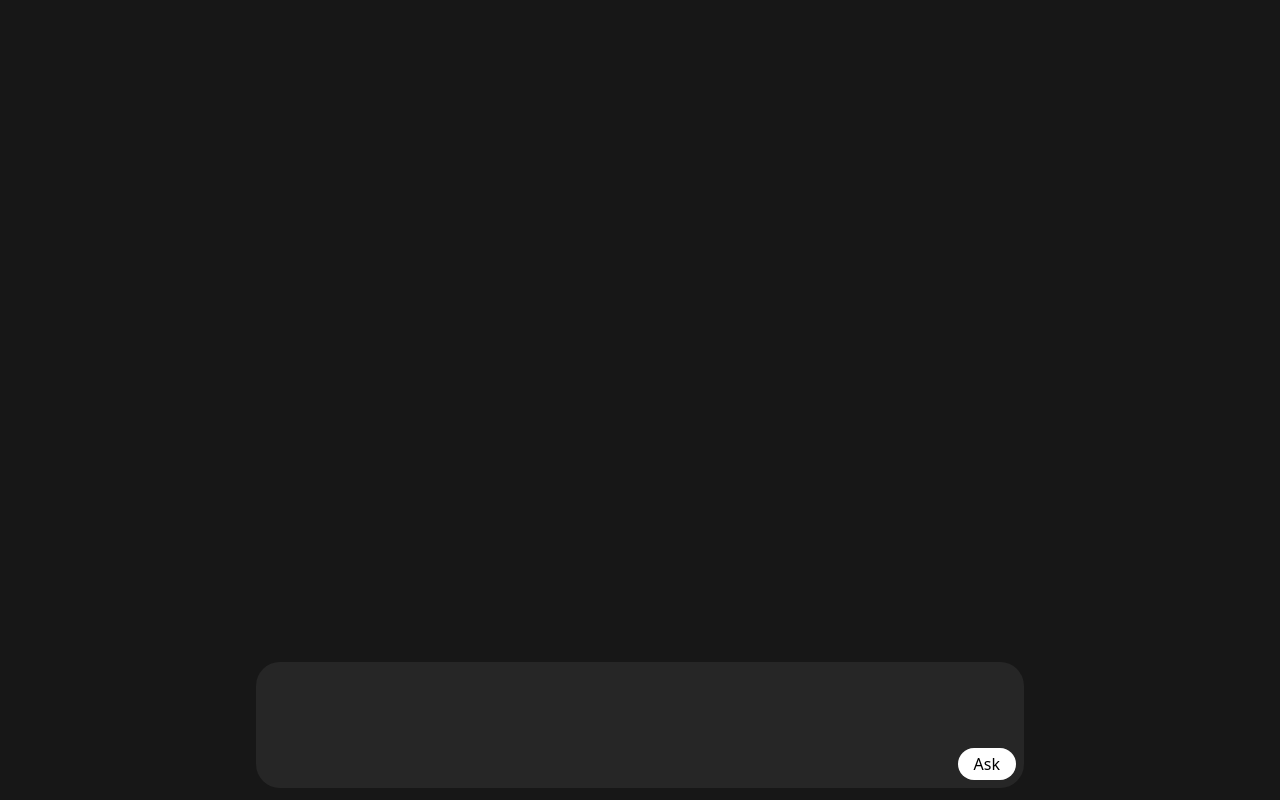
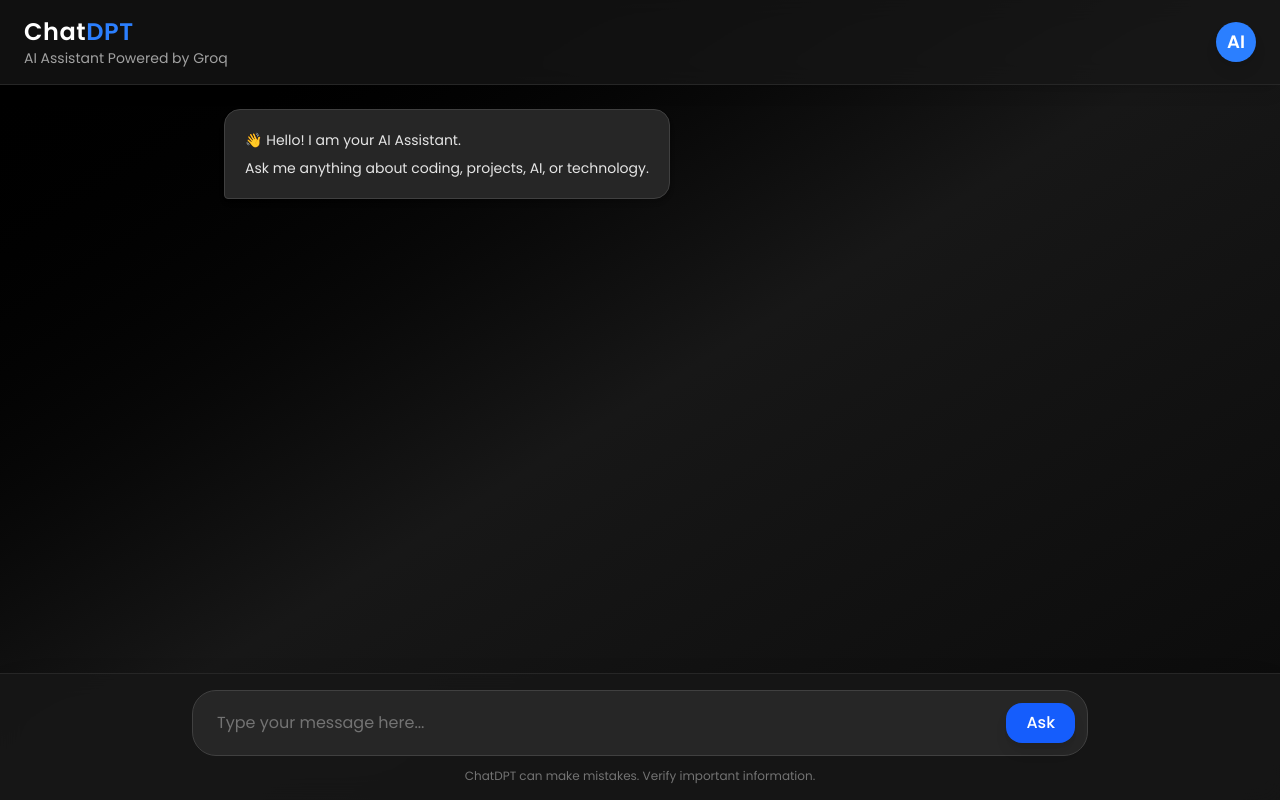
Before and after one commit to own-17/chatbot, a website: page fronted/index.html in a window 1280 px wide. Drawn offline with nearby package versions, Linux system fonts and the light colour scheme.

Commit message:
updated chatbot ui and groq model

```diff
--- a/chatbot.js
+++ b/chatbot.js
@@ -49,7 +49,7 @@
     while (true) {
         try {
             const response = await groq.chat.completions.create({
-                model: 'llama3-70b-8192',
+                model: "llama-3.1-8b-instant",
                 messages: messages,
                 tools: [{
                     type: 'function',
--- a/fronted/index.html
+++ b/fronted/index.html
@@ -2,37 +2,106 @@
 <html lang="en">
 
 <head>
-    <meta charset="UTF-8">
-    <meta name="viewport" content="width=device-width, initial-scale=1.0">
+    <meta charset="UTF-8" />
+    <meta name="viewport" content="width=device-width, initial-scale=1.0" />
     <title>ChatDPT</title>
+
+    <!-- Tailwind CSS -->
     <script src="https://cdn.jsdelivr.net/npm/@tailwindcss/browser@4"></script>
+
+    <!-- Google Font -->
+    <link href="https://fonts.googleapis.com/css2?family=Poppins:wght@300;400;500;600&display=swap"
+        rel="stylesheet">
+
+    <style>
+        body {
+            font-family: 'Poppins', sans-serif;
+        }
+
+        ::-webkit-scrollbar {
+            width: 6px;
+        }
+
+        ::-webkit-scrollbar-thumb {
+            background: #525252;
+            border-radius: 10px;
+        }
+    </style>
 </head>
 
-<body class="bg-neutral-900 text-white overflow-x-hidden">
-    <div class="container mx-auto max-w-3xl pb-44 px-2" id="chat-container">
-        <!-- Messages goes here -->
+<body class="bg-gradient-to-br from-black via-neutral-900 to-neutral-950 text-white h-screen overflow-hidden">
 
-        <!-- user message -->
+    <!-- Main Container -->
+    <div class="flex flex-col h-screen">
 
+        <!-- Header -->
+        <header
+            class="border-b border-neutral-800 bg-neutral-900/70 backdrop-blur-md px-6 py-4 flex items-center justify-between shadow-lg">
 
-        <!-- Assistant message -->
-        <!-- <div class="max-w-fit">
-            what is the weather ?
-        </div> -->
-        <!-- Bottom textarea goes here -->
+            <div>
+                <h1 class="text-2xl font-bold tracking-wide">
+                    Chat<span class="text-blue-500">DPT</span>
+                </h1>
 
-        <div class="fixed inset-x-0 bottom-0 flex items-center justify-center bg-neutral-900">
-            <div class="bg-neutral-800 p-2 rounded-3xl w-full max-w-3xl mb-3">
-                <textarea class="w-full resize-none outline-0 p-3" rows="2" id="input"></textarea>
-                <div class="flex items-center justify-end">
-                    <button id="ask"
-                        class="bg-white px-4 py-1 text-black rounded-full cursor-pointer hover:bg-gray-300">Ask</button>
+                <p class="text-sm text-neutral-400">
+                    AI Assistant Powered by Groq
+                </p>
+            </div>
+
+            <div
+                class="w-10 h-10 rounded-full bg-blue-500 flex items-center justify-center text-lg font-bold shadow-lg">
+                AI
+            </div>
+        </header>
+
+        <!-- Chat Area -->
+        <main id="chat-container"
+            class="flex-1 overflow-y-auto px-4 md:px-8 py-6 space-y-5 max-w-4xl w-full mx-auto">
+
+            <!-- Welcome Message -->
+            <div class="flex justify-start">
+                <div
+                    class="bg-neutral-800 border border-neutral-700 px-5 py-4 rounded-2xl rounded-bl-sm max-w-md shadow-md">
+                    <p class="text-sm leading-7 text-neutral-200">
+                        👋 Hello! I am your AI Assistant.<br>
+                        Ask me anything about coding, projects, AI, or technology.
+                    </p>
                 </div>
             </div>
+
+        </main>
+
+        <!-- Input Area -->
+        <div
+            class="border-t border-neutral-800 bg-neutral-900/90 backdrop-blur-md px-3 md:px-6 py-4 shadow-2xl">
+
+            <div
+                class="max-w-4xl mx-auto bg-neutral-800 border border-neutral-700 rounded-3xl p-3 flex items-end gap-3">
+
+                <!-- Textarea -->
+                <textarea id="input" rows="1" placeholder="Type your message here..."
+                    class="flex-1 bg-transparent outline-none resize-none px-3 py-2 text-white placeholder:text-neutral-500 text-sm md:text-base"></textarea>
+
+                <!-- Ask Button -->
+                <button id="ask"
+                    class="bg-blue-600 hover:bg-blue-700 transition-all duration-200 px-5 py-2 rounded-2xl font-medium shadow-lg cursor-pointer active:scale-95">
+                    Ask
+                </button>
+
+            </div>
+
+            <!-- Footer -->
+            <p class="text-center text-xs text-neutral-500 mt-3">
+                ChatDPT can make mistakes. Verify important information.
+            </p>
+
         </div>
 
     </div>
+
+    <!-- Script -->
     <script src="./script.js"></script>
+
 </body>
 
 </html>
```
Also changed, not shown: app.js (+43 -6 lines), 1 other file.
